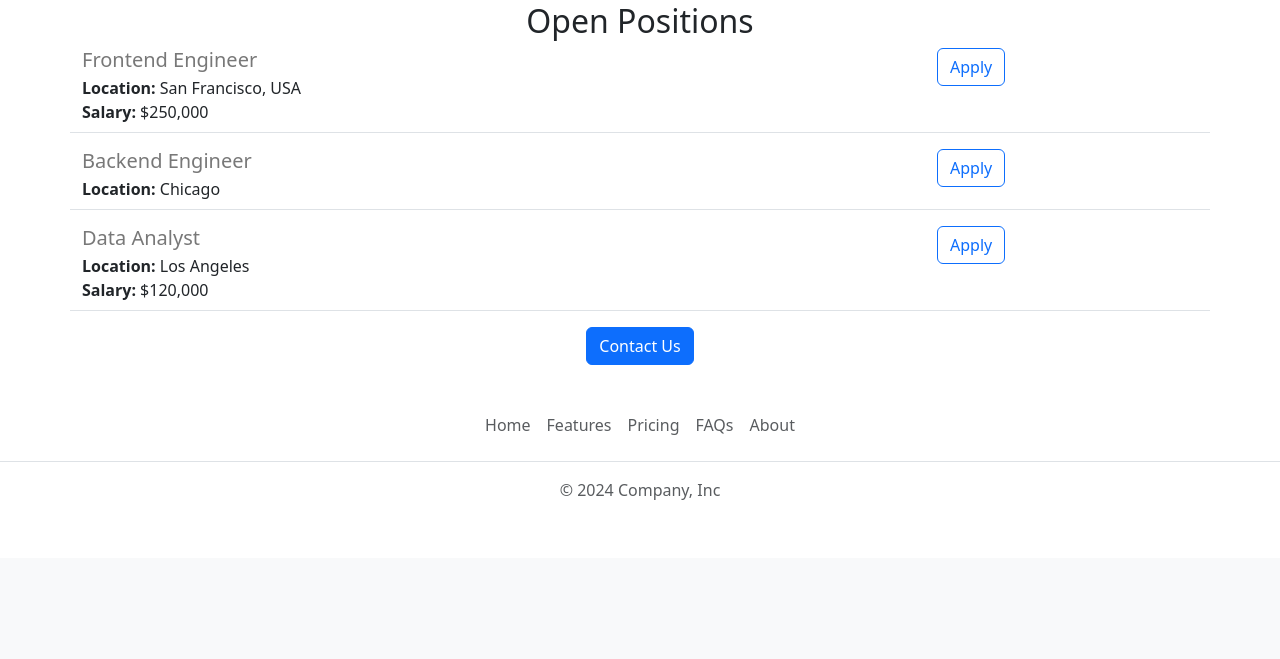
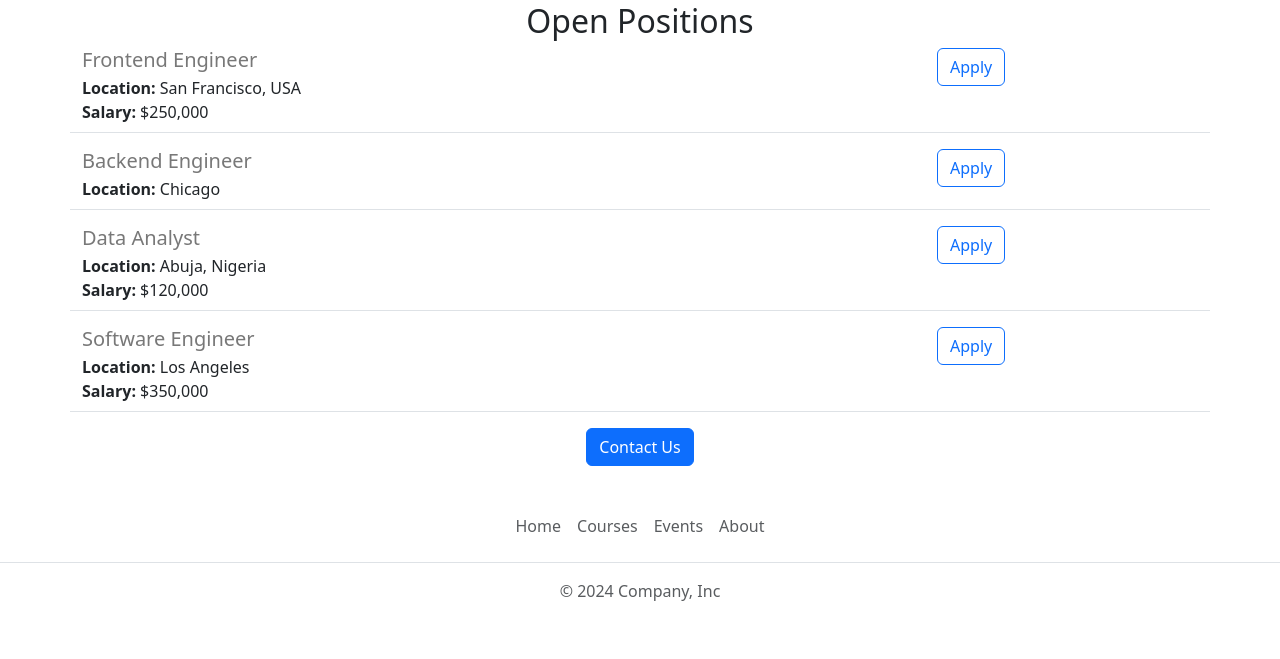
Before and after one commit to ahlegreeyah/jovian-careers-website, a Flask app: page / in a window 1280 px wide. Shown: the part 826-1485 px from the top of the page. Before the commit the page ends 1326 px from the top, so only its background shows below. Run offline with Flask 3, Linux system fonts and the light colour scheme.

Commit message:
functions - footer, apply, and contact links

```diff
--- a/app.py
+++ b/app.py
@@ -17,8 +17,14 @@ JOBS = [
     {
         'id': 3,
         'title': 'Data Analyst',
+        'location': 'Abuja, Nigeria',
+        'salary': '$120,000'
+    },
+    {
+        'id': 4,
+        'title': 'Software Engineer',
         'location': 'Los Angeles',
-        'salary': '$120,000'
+        'salary': '$350,000'
     }
 ]
 
--- a/templates/footer.html
+++ b/templates/footer.html
@@ -1,10 +1,9 @@
 <footer class="py-3 my-4">
     <ul class="nav justify-content-center border-bottom pb-3 mb-3">
-      <li class="nav-item"><a href="#" class="nav-link px-2 text-body-secondary">Home</a></li>
-      <li class="nav-item"><a href="#" class="nav-link px-2 text-body-secondary">Features</a></li>
-      <li class="nav-item"><a href="#" class="nav-link px-2 text-body-secondary">Pricing</a></li>
-      <li class="nav-item"><a href="#" class="nav-link px-2 text-body-secondary">FAQs</a></li>
-      <li class="nav-item"><a href="#" class="nav-link px-2 text-body-secondary">About</a></li>
+      <li class="nav-item"><a href="https://aun.edu.ng" class="nav-link px-2 text-body-secondary">Home</a></li>
+      <li class="nav-item"><a href="https://youtube.com/freecodecamp" class="nav-link px-2 text-body-secondary">Courses</a></li>
+      <li class="nav-item"><a href="https://netflix.com/ng" class="nav-link px-2 text-body-secondary">Events</a></li>
+      <li class="nav-item"><a href="https://khanacademy.org" target="_blank" class="nav-link px-2 text-body-secondary">About</a></li>
     </ul>
     <p class="text-center text-body-secondary">&copy; 2024 Company, Inc</p>
 </footer>
--- a/templates/home.html
+++ b/templates/home.html
@@ -40,7 +40,7 @@
             {% endfor %}
         </div>
         <div class="text-center">
-            <button class="btn btn-primary">Contact Us</button>
+            <a href="mailto:joy.isaac@aun.edu.ng?subject=Question%20about%20Job%20Openings&body=Name%20of%20Applicant%3A%20%3Cyour%20name%3E%0D%0A%0D%0AMy%20question%3A%20%3Cyour%20question%20here%3E" class="btn btn-primary">Contact Us</a>
         </div>
     </div>
     {% include 'footer.html' %}
```
